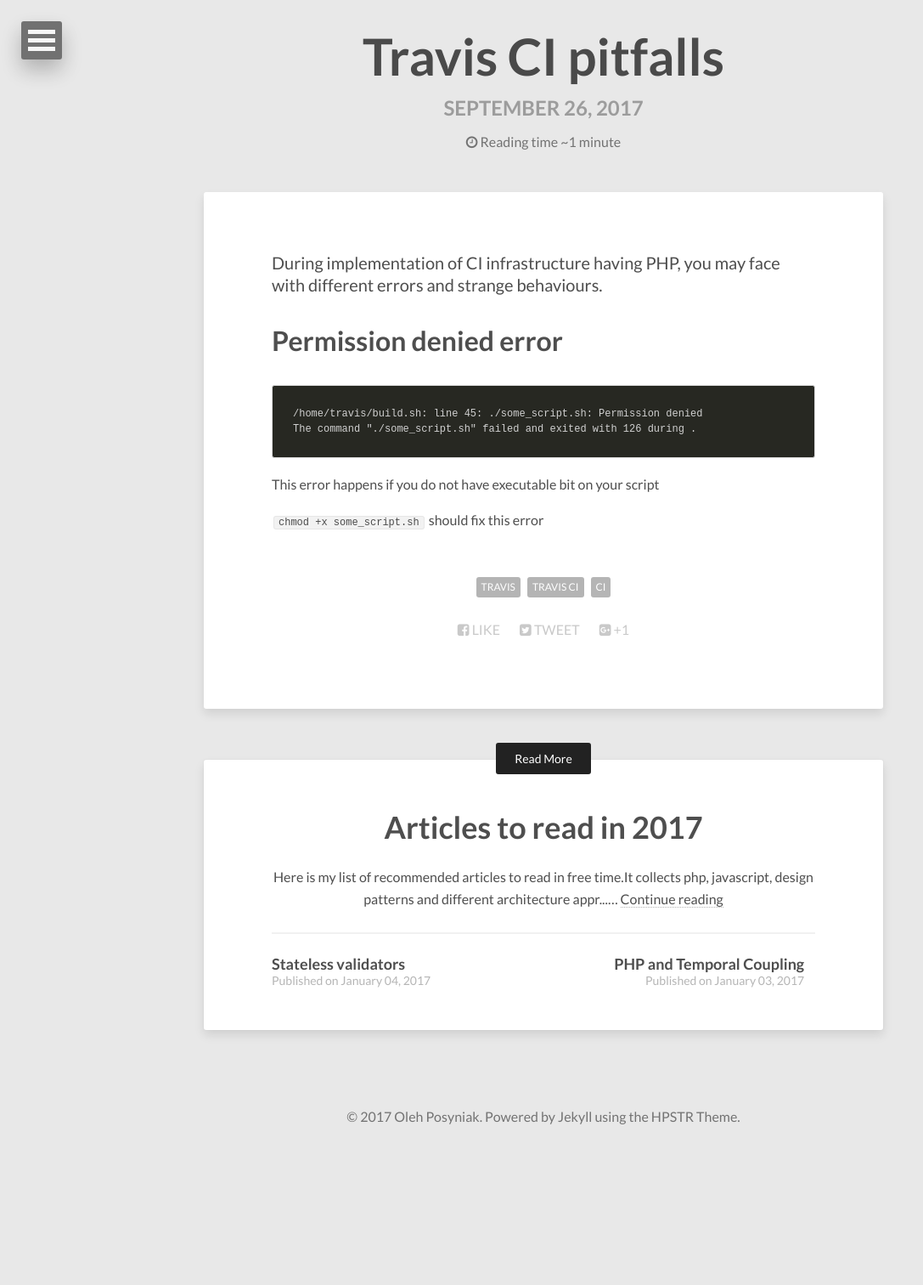
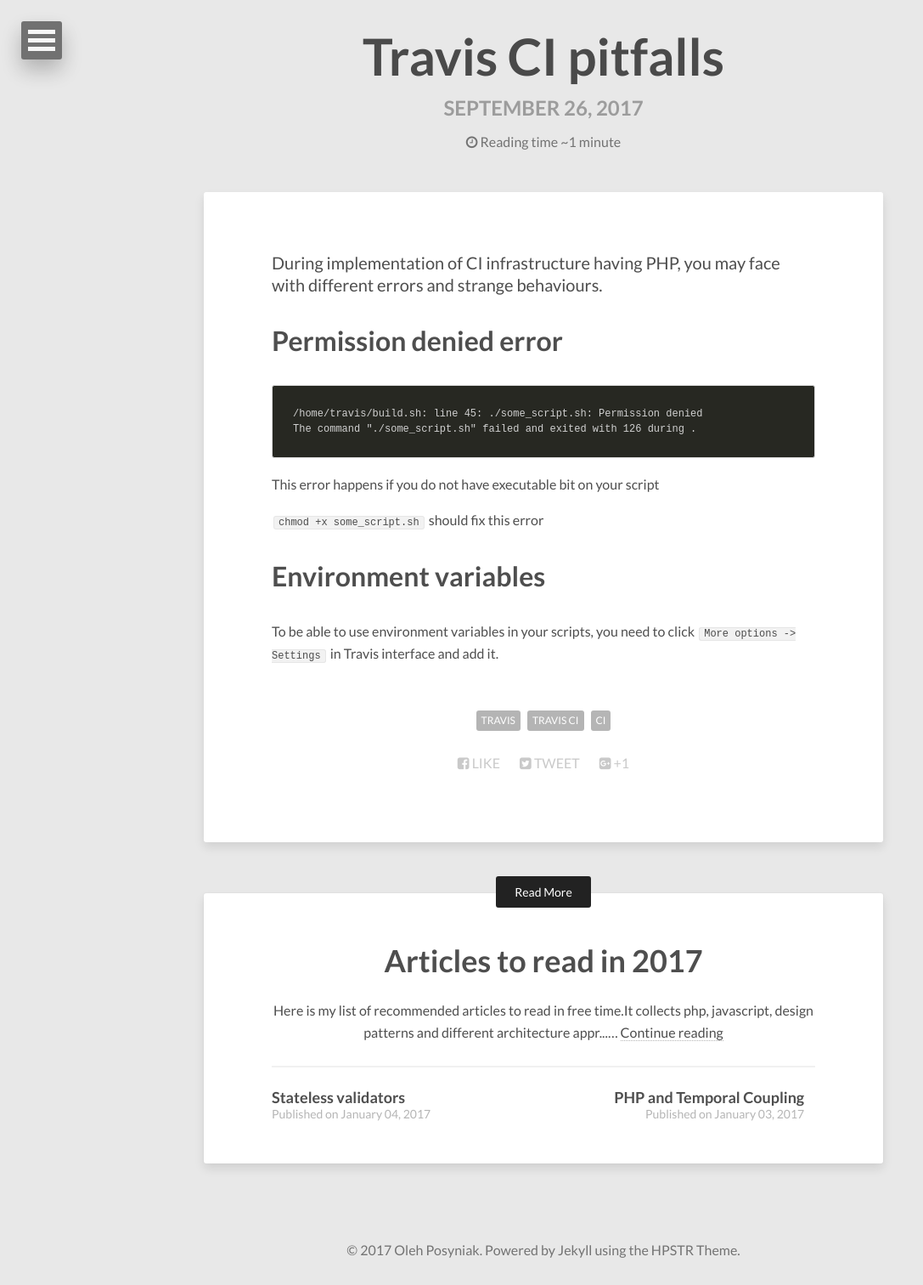
Before and after one commit to shiftedreality/shiftedreality.github.io, a Jekyll site: the page built from _posts/2017-09-26-travis-pitfalls.md, in a window 1280 px wide. Shown: the whole page at 85% size, without its empty margins (0-1087 px from the left). Built offline with Jekyll 4.4.1, drawn with Linux system fonts in a browser that asks for light colours; nearby versions of some CDN libraries; before the commit the page ends 1355 px from its top, so only the background shows below that.

Commit message:
Post update

```diff
--- a/_posts/2017-09-26-travis-pitfalls.md
+++ b/_posts/2017-09-26-travis-pitfalls.md
@@ -21,3 +21,8 @@
 This error happens if you do not have executable bit on your script
 
 `chmod +x some_script.sh` should fix this error
+
+# Environment variables
+
+To be able to use environment variables in your scripts, you need to click
+`More options -> Settings` in Travis interface and add it.
```
